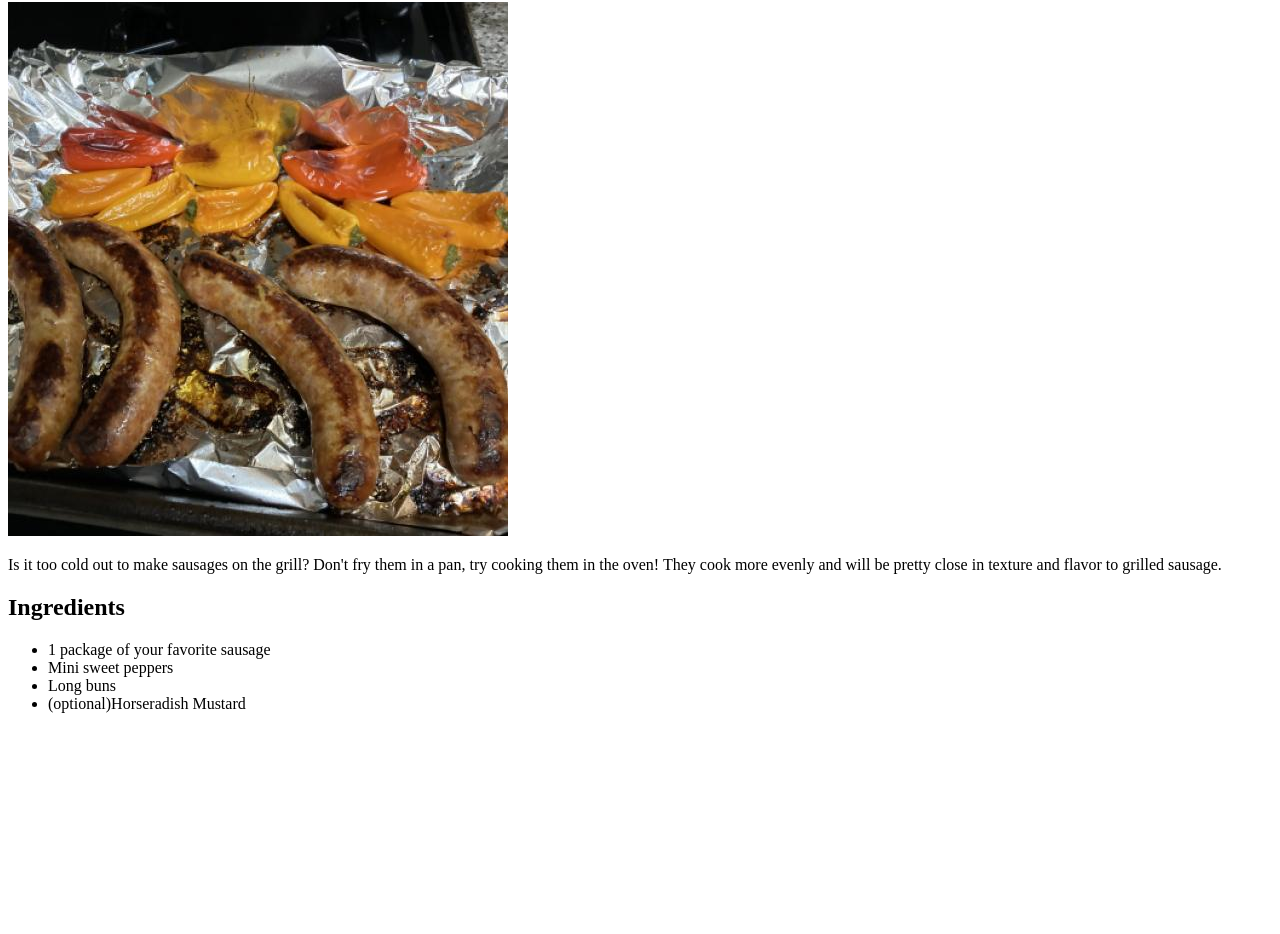
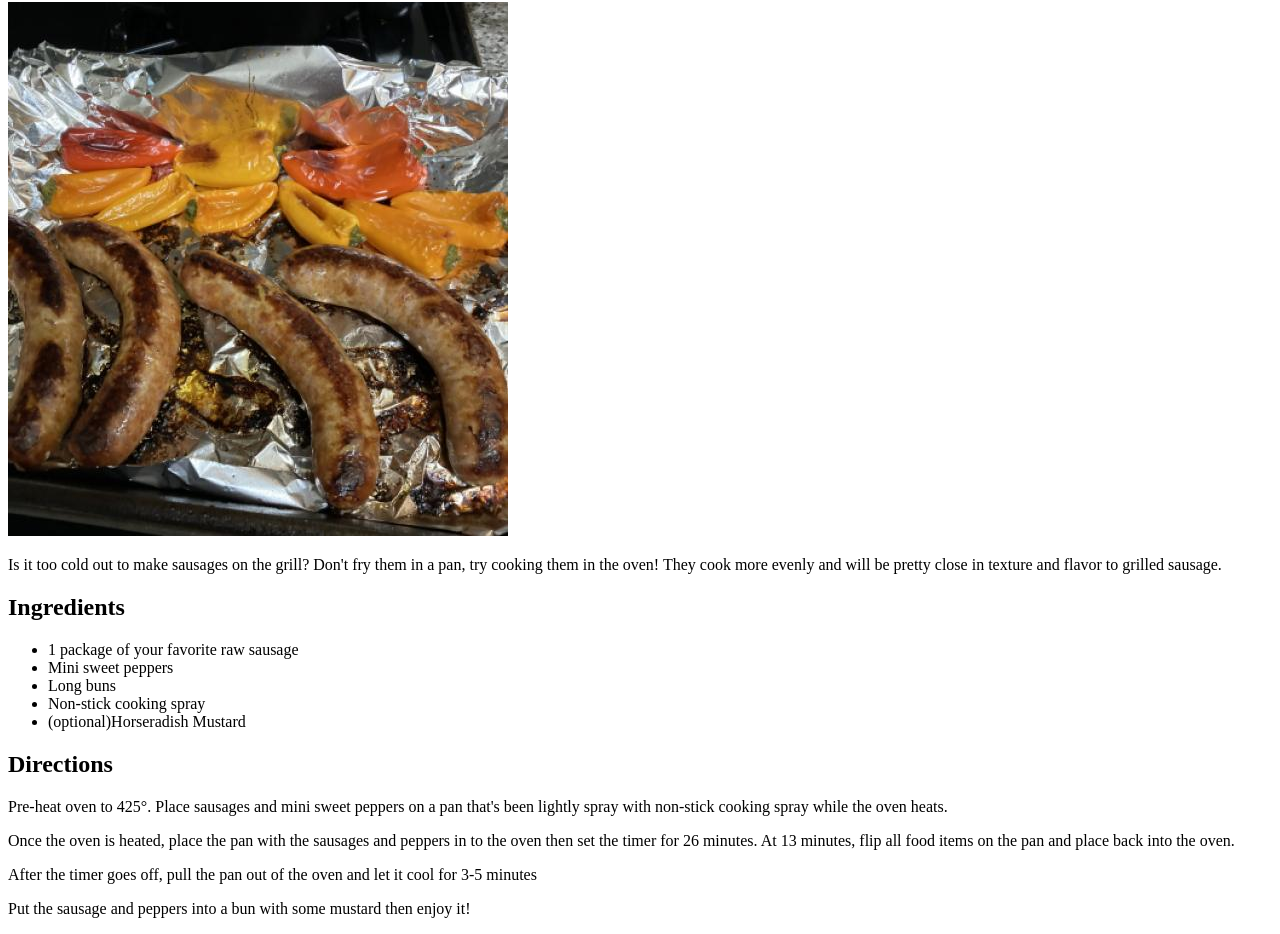
Before and after one commit to AdMechGirl/odin-recipes, a plain HTML site: page recipes/sausage.html in a window 1280 px wide. Shown: the part 78-1012 px from the top of the page. Before the commit the page ends 807 px from the top, so only its background shows below. Drawn offline with Linux system fonts and the light colour scheme.

Commit message:
sausage.html complete page

```diff
--- a/recipes/sausage.html
+++ b/recipes/sausage.html
@@ -15,10 +15,24 @@
 </p>
 <h2>Ingredients</h2>
 <ul>
-    <li>1 package of your favorite sausage</li>
+    <li>1 package of your favorite raw sausage</li>
     <li>Mini sweet peppers</li>
     <li>Long buns</li>
+    <li>Non-stick cooking spray</li>
     <li>(optional)Horseradish Mustard</li>
+
 </ul>
+
+<h2>Directions</h2>
+
+<p>Pre-heat oven to 425°. Place sausages and mini sweet peppers on a pan that's been lightly spray with non-stick cooking spray
+    while the oven heats.
+</p>
+<p>Once the oven is heated, place the pan with the sausages and peppers in to the oven then set the timer
+    for 26 minutes. At 13 minutes, flip all food items on the pan and place back into the oven.
+</p>
+<p>After the timer goes off, pull the pan out of the oven and let it cool for 3-5 minutes</p>
+
+<p>Put the sausage and peppers into a bun with some mustard then enjoy it!</p>
 </body>
 </html>
```
